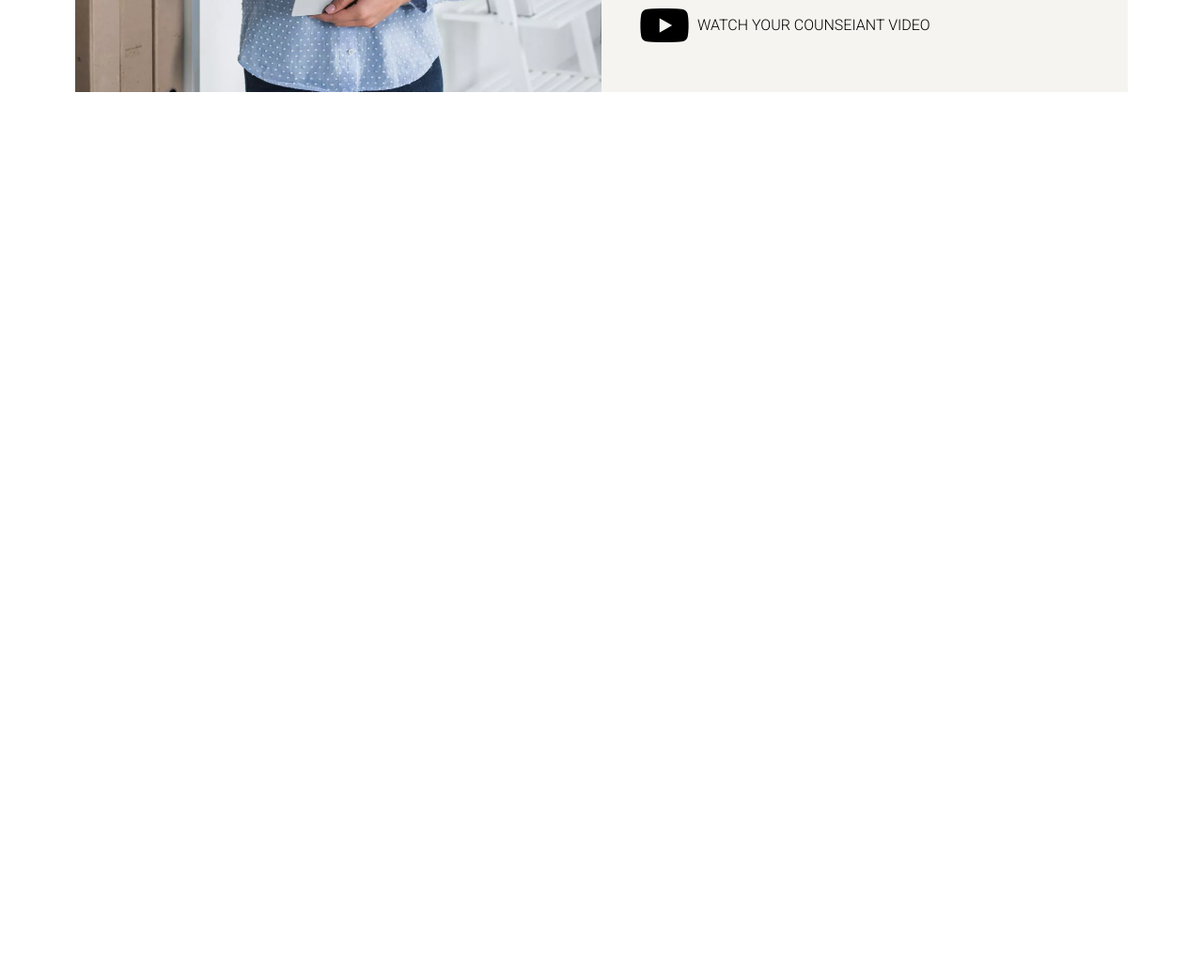
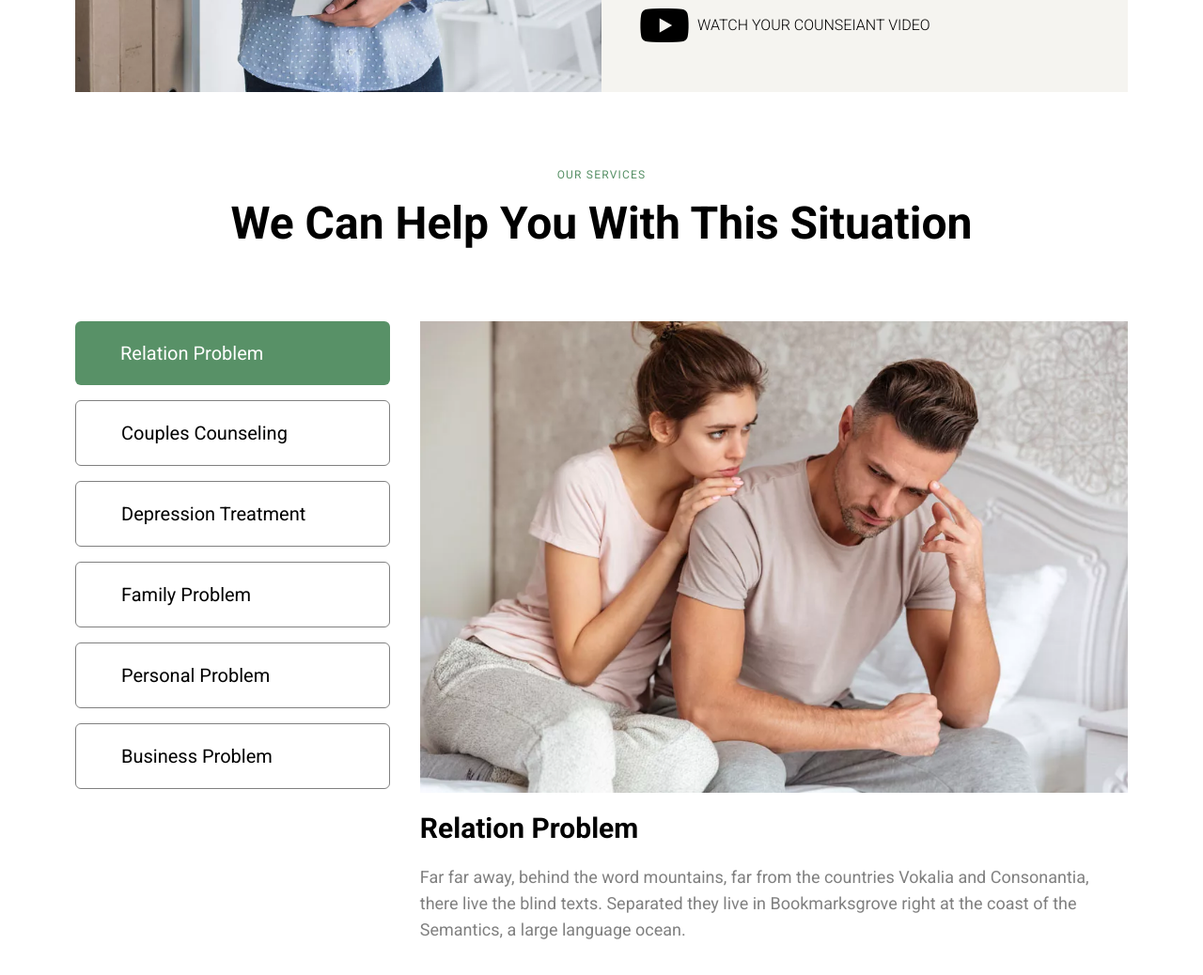
Before and after one commit to shajalal07s/figma-8, a website: page index.html in a window 1280 px wide. Shown: the part 2160-3198 px from the top of the page at 94% size. Before the commit the page ends 2466 px from the top, so only its background shows below. Drawn offline with Linux system fonts and the light colour scheme.

Commit message:
our servies section create or section 2 create

```diff
--- a/index.html
+++ b/index.html
@@ -228,13 +228,13 @@
                     </div>
                 </div>
 
-                <div class="py-32">
+                <div class="mt-32">
                     <div class="flex flex-col md:flex-row">
-                        <div class="w-1/2">
+                        <div class="md:w-1/2">
                             <img src="./img/about-1.jpg" class="w-full h-full" alt="">
                         </div>
 
-                        <div class="w-1/2 p-10 bg-[#f5f4f0]">
+                        <div class="md:w-1/2 p-10 bg-[#f5f4f0]">
                             <h4 class="text-xs uppercase text-color-primary">Welcome to Counselor</h4>
                             <p class="text-4xl mt-4 font-semibold leading-relaxed">Best Counseling Funding Network Worldwide.</p>
                             <p class="text-lg mt-5 text-color-white-dark">A small river named Duden flows by their place and
@@ -256,6 +256,65 @@
                 </div>
             </div>
         </section>
+
+        <!-- Our Servies Section -->
+
+        <section>
+            <div class="container mb-20">
+                <div class="text-center">
+                    <p class="uppercase text-xs tracking-widest	text-color-primary">Our Services</p>
+                    <p class="text-5xl mt-5 font-semibold">We Can Help You With This Situation</p>
+                </div>
+
+                <div class="mt-20 flex flex-col md:flex-row justify-between gap-8">
+                    <div class="md:w-1/3">
+                        <div class="flex flex-col gap-4">
+                            <div class="px-12 py-5 bg-color-primary hover:border hover:bg-white duration-300 text-white hover:text-black
+                                 hover:border-color-white-dark rounded-md">
+                                <p class="text-xl ">Relation Problem</p>
+                            </div>
+
+                            <div class="px-12 py-5 duration-300 border hover:border-none
+                             hover:text-white text-black hover:bg-color-primary border-color-white-dark rounded-md">
+                                <p class="text-xl ">Couples Counseling</p>
+                            </div>
+
+                            <div class="px-12 py-5 duration-300 border hover:bg-color-primary hover:text-white text-black
+                                border-color-white-dark rounded-md">
+                                <p class="text-xl">Depression Treatment</p>
+                            </div>
+
+                            <div class="px-12 py-5 duration-300 border hover:bg-color-primary hover:text-white text-black
+                               border-color-white-dark rounded-md">
+                                <p class="text-xl">Family Problem</p>
+                            </div>
+
+                            <div class="px-12 py-5 duration-300 border hover:bg-color-primary hover:text-white text-black
+                               border-color-white-dark rounded-md">
+                                <p class="text-xl">Personal Problem</p>
+                            </div>
+
+                            <div class="px-12 py-5 duration-300 border hover:bg-color-primary hover:text-white text-black
+                                border-color-white-dark rounded-md">
+                                <p class="text-xl">Business Problem</p>
+                            </div>
+                        </div>
+                    </div>
+                    <div class="md:w-3/4">
+                        <div>
+                            <img src="./img/services-1.jpg" class="w-full h-full" alt="">
+                        </div>
+                        <div>
+                            <p class="text-3xl font-semibold mt-5">Relation Problem</p>
+                            <p class="mt-5 text-lg text-color-white-dark">
+                                Far far away, behind the word mountains, far from the countries Vokalia and Consonantia, there live the blind texts.
+                                Separated they live in Bookmarksgrove right at the coast of the Semantics, a large language ocean.
+                            </p>
+                        </div>
+                    </div>
+                </div>
+            </div>
+        </section>
     </main>
 
     <script>
```
Also changed, not shown: src/output.css.
